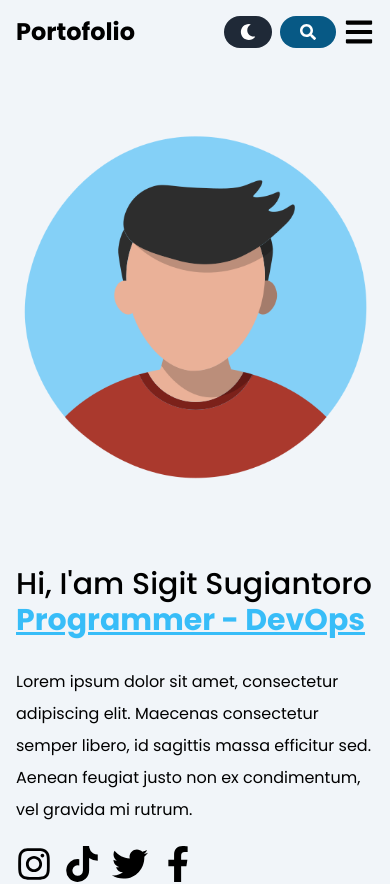
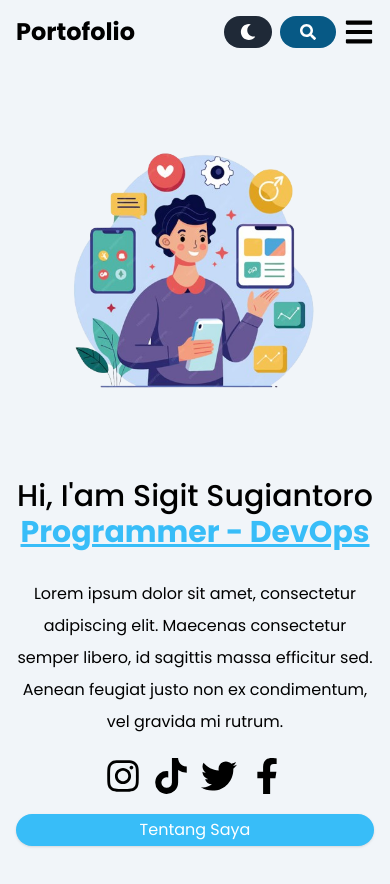
Before and after one commit to Sigitttsss/My-Portofolio, a React (Vite) app: page / in a window 390 px wide. Shown: the top 884 px of the page. Built offline with nearby package versions, Linux system fonts and the light colour scheme.

Commit message:
update repository

```diff
--- a/src/components/Footer.jsx
+++ b/src/components/Footer.jsx
@@ -3,14 +3,8 @@ import React from 'react'
 function Footer() {
   return (
     <div className='footer bg-white shadow mt-20'>
-    <div className='container mx-auto px-4 flex items-center justify-between'>
-      <p className='py-4'>&copy; Copyright by <span className='font-bold'>Sigit Sugiantoro</span></p>
-      <div className='social-footer flex items-center sm:gap-7 gap-2'>
-        <i className='ri-facebook-circle-fill text-2xl'></i>
-        <i className='ri-twitter-fill text-2xl'></i>
-        <i className='ri-youtube-fill text-2xl'></i>
-        <i className='ri-linkedin-box-fill text-2xl'></i>
-      </div>
+      <div className='container mx-auto px-4 flex md:justify-start justify-center'>
+        <p className='py-4'>&copy; Copyright by <span className='font-bold'>Sigit Sugiantoro</span></p>
       </div>
   </div>
   )
--- a/src/pages/Header.jsx
+++ b/src/pages/Header.jsx
@@ -1,28 +1,29 @@
 import React from 'react'
-import profilePicture from '../assets/profile-picture.png'
+import profilePicture from '../assets/profile.png'
 import { FaTiktok } from "react-icons/fa";
 import { FaTwitter } from "react-icons/fa";
 import { FaFacebookF } from "react-icons/fa";
 import { FaInstagram } from "react-icons/fa";
+import { HashLink } from 'react-router-hash-link';
 
 function Header() {
   return (
     <div className='header pb-10' id='header'>
         <div className='container mx-auto px-4'>
         <div className='hero grid md:grid-cols-2 grid-cols-1 items-center gap-20 pt-32'>
-          <div className='box md:order-1 order-2'>
-            <h1 className='lg:text-5xl/tight text-3xl font-medium mb-7 dark:text-white'>Hi, I'am Sigit Sugiantoro <span className='font-bold text-sky-400 underline'>Programmer - DevOps</span></h1>
-            <p className='text-base/8 mb-5 dark:text-white'>Lorem ipsum dolor sit amet, consectetur adipiscing elit. Maecenas consectetur semper libero, id sagittis massa efficitur sed. Aenean feugiat justo non ex condimentum, vel gravida mi rutrum.</p>
-            <div className='flex mb-5 gap-3 text-whi dark:text-white'>
-                <a href='' className='text-4xl'><FaInstagram /></a>
+          <div className='box md:order-1 order-2 '>
+            <h1 className='lg:text-5xl/tight md:text-start text-center text-3xl font-medium mb-7 dark:text-white'>Hi, I'am Sigit Sugiantoro <span className='font-bold text-sky-400 underline'>Programmer - DevOps</span></h1>
+            <p className='md:text-start text-center text-base/8 mb-5 dark:text-white'>Lorem ipsum dolor sit amet, consectetur adipiscing elit. Maecenas consectetur semper libero, id sagittis massa efficitur sed. Aenean feugiat justo non ex condimentum, vel gravida mi rutrum.</p>
+            <div className='md:justify-normal justify-center flex mb-5 gap-3 dark:text-white'>
+                <a href='' className='sm:text-center  text-4xl'><FaInstagram /></a>
                 <a href='' className='text-4xl'><FaTiktok /></a>
                 <a href='' className='text-4xl'><FaTwitter /></a>
                 <a href='' className='text-4xl'><FaFacebookF /></a>
             </div>
-            <a href='#' className='bg-sky-400 hover:bg-sky-500 transition-all py-1 px-4 text-white shadow rounded-full'>Tentang Saya <i className='ri-eye-line ms-1'></i></a>
+            <HashLink to='/#about' className='md:justify-normal md:w-36 justify-center flex bg-sky-400 hover:bg-sky-500 transition-all py-1 px-4 text-white shadow rounded-full'>Tentang Saya</HashLink>
           </div>
           <div className='box md:order-2 order-1'>
-            <img src={profilePicture} alt='Hero Image' className='md:w-300 w-[400px] mx-auto '/>
+            <img src={profilePicture} alt='Hero Image' className='md:w-full w-[900px] mx-auto '/>
           </div>
         </div>
         </div>
```
Also changed, not shown: src/assets/profile.png (added).
